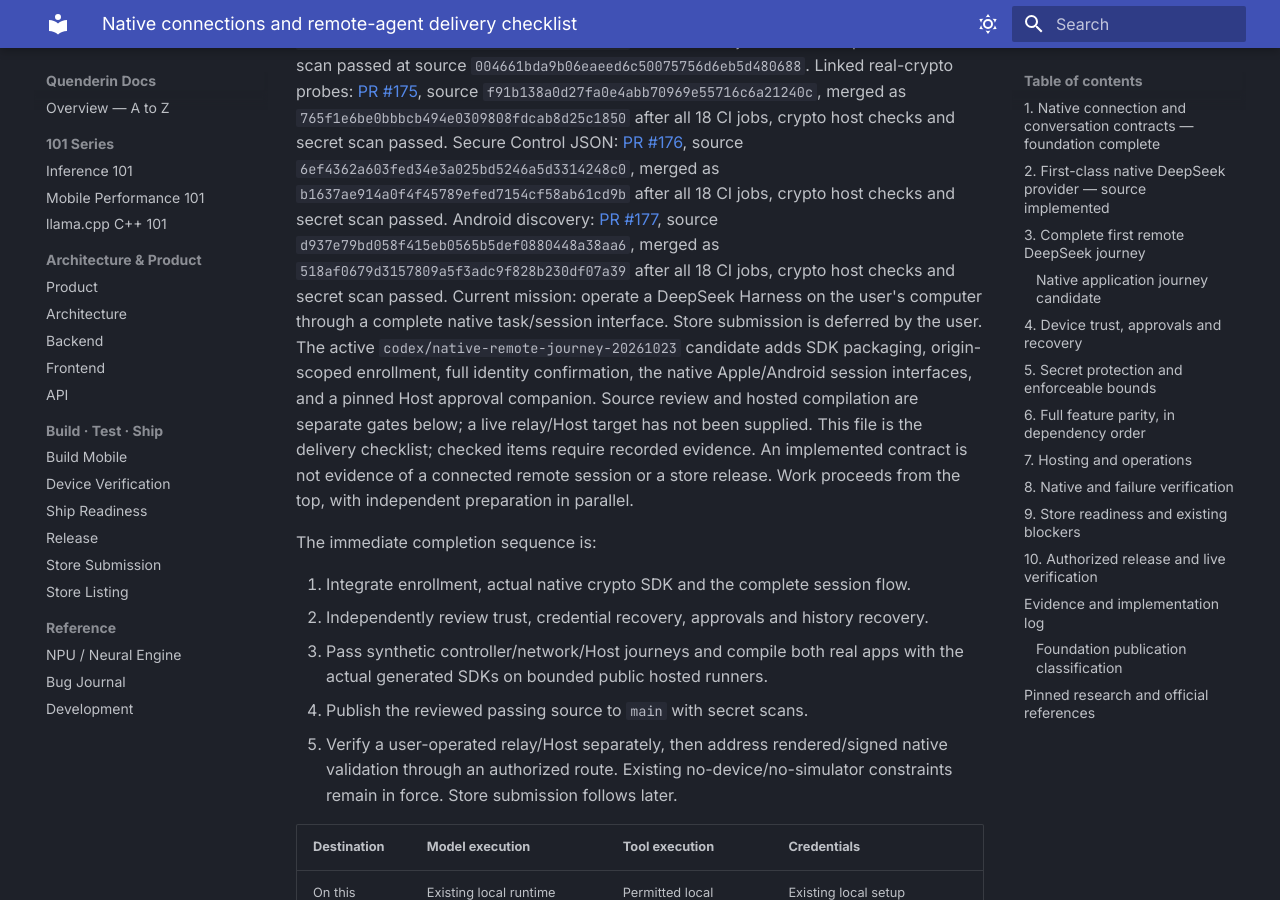
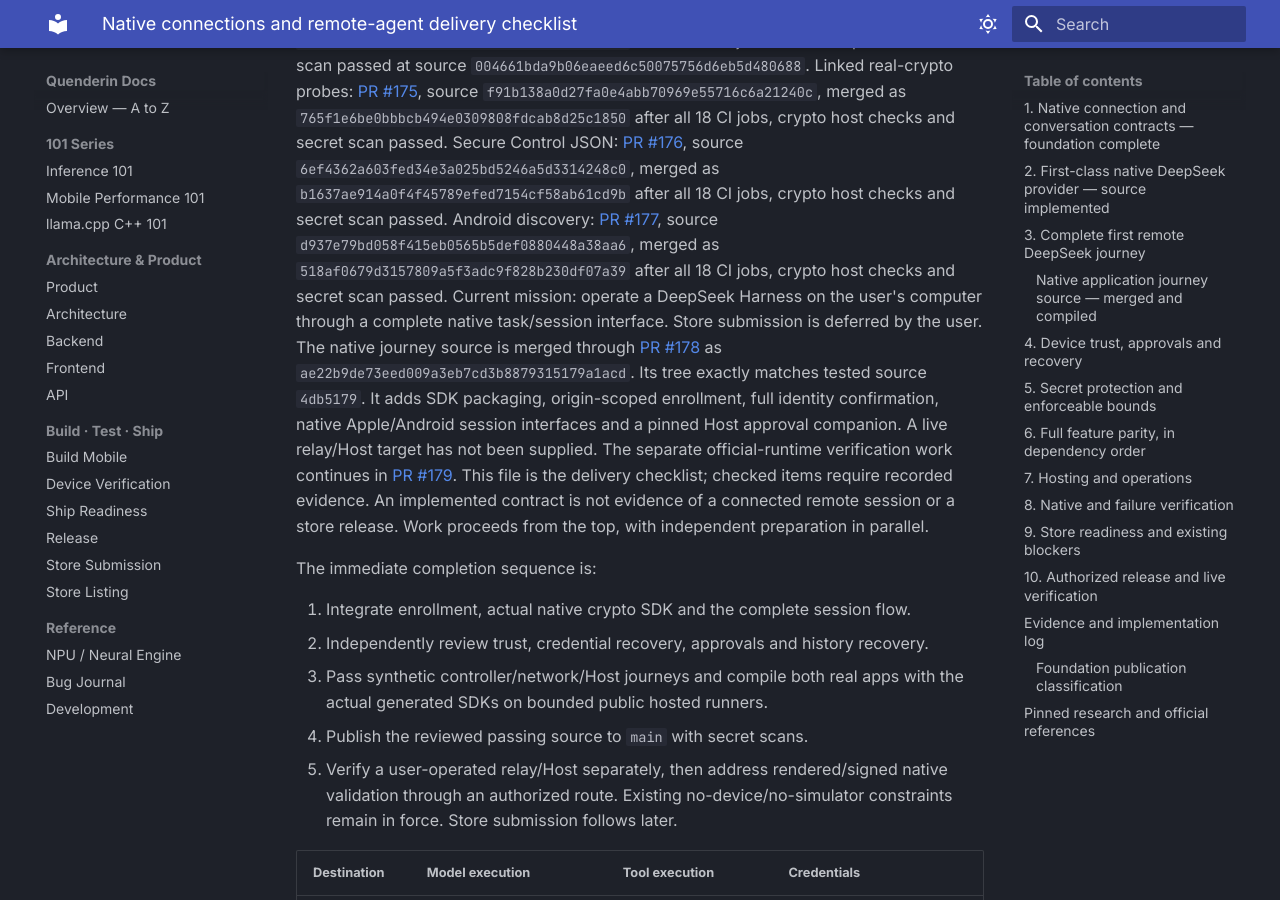
Before and after one commit to alikatgh/quenderin, an MkDocs documentation site: the page built from docs/native-connections-roadmap.md, in a window 1280 px wide and 900 px high, scrolled down 491 px. Built offline with MkDocs 1.6.1 and Material for MkDocs 9.7.7, drawn with Linux system fonts in a browser that asks for light colours; some of the changed text lies outside the part shown.

```diff
--- a/docs/native-connections-roadmap.md
+++ b/docs/native-connections-roadmap.md
@@ -34,11 +34,14 @@ source `d937e79bd058f415eb0565b5def0880448a38aa6`, merged as
 host checks and secret scan passed.
 Current mission: operate a DeepSeek Harness on the user's computer through a
 complete native task/session interface. Store submission is deferred by the user.
-The active `codex/native-remote-journey-20261023` candidate adds SDK packaging,
-origin-scoped enrollment, full identity confirmation, the native Apple/Android
-session interfaces, and a pinned Host approval companion. Source review and
-hosted compilation are separate gates below; a live relay/Host target has not
-been supplied.
+The native journey source is merged through
+[PR #178](https://github.com/alikatgh/quenderin/pull/178) as
+`ae22b9de73eed009a3eb7cd3b8879315179a1acd`. Its tree exactly matches tested
+source `4db5179`. It adds SDK packaging, origin-scoped enrollment, full identity
+confirmation, native Apple/Android session interfaces and a pinned Host approval
+companion. A live relay/Host target has not been supplied. The separate
+official-runtime verification work continues in
+[PR #179](https://github.com/alikatgh/quenderin/pull/179).
 This file is the delivery checklist; checked items require recorded evidence.
 An implemented contract is not evidence of a connected remote session or a store
 release. Work proceeds from the top, with independent preparation in parallel.
@@ -326,9 +329,9 @@ confirmation. Keep that gate open and negotiate its support before enabling the
 approval journey. Remote-service credential bundles need their own origin/device/
 role-scoped secure format, separate from the direct DeepSeek API-key format.
 
-### Native application journey candidate
+### Native application journey source — merged and compiled
 
-The active candidate connects the earlier carrier/Noise work to actual native
+The merged source connects the earlier carrier/Noise work to actual native
 entry points, account/device enrollment, bounded REST/WebSocket transports,
 workspace/session/model selection, a text/tool timeline, bound approvals, Stop,
 and isolated draft/session recovery. It also adds real generated SDK packaging
@@ -346,12 +349,14 @@ Pre-publication evidence: Android controller journey 51 checks; production pinne
 OkHttp adapter 48 checks; private-backup tests 2; Host policy 28 tests including
 the 12 shared canonical digest cases; SDK receipt/package tests 31. Hosted Swift
 tests pass **682 tests, six skipped, zero failures**, including the complete
-synthetic controller journey. The [Apple SDK job](https://github.com/alikatgh/quenderin/actions/runs/39973923157/job/120484184703)
+synthetic controller journey. The [Apple SDK job](https://github.com/alikatgh/quenderin/actions/runs/39981265354/job/120508855517)
 passes real five-target SDK generation and unsigned iPhone, simulator-SDK and Mac
 app compilation. Android's
 [actual SDK/app packaging check](https://github.com/alikatgh/quenderin/actions/runs/39981265354/job/120508856149)
 passes at `4db5179`, including exact Noise/JNA library bytes and ELF/ZIP 16 KiB
 alignment verification. These are unsigned hosted checks. The
+[full CI run](https://github.com/alikatgh/quenderin/actions/runs/39981265305)
+passes all 18 jobs at `4db5179`, alongside the separate secret scan. The
 [patched Host run](https://github.com/alikatgh/quenderin/actions/runs/39973923220)
 passes source preparation, actual bundle compilation and three bridge/controller
 integration tests with a synthetic Gateway. The
```
Also changed, not shown: 1 other file.
